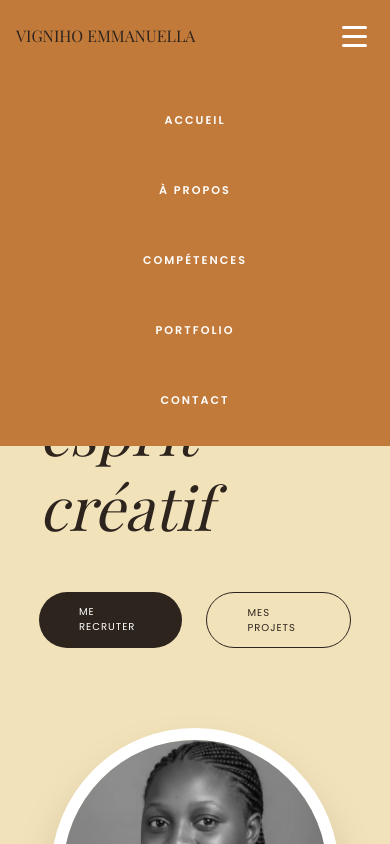
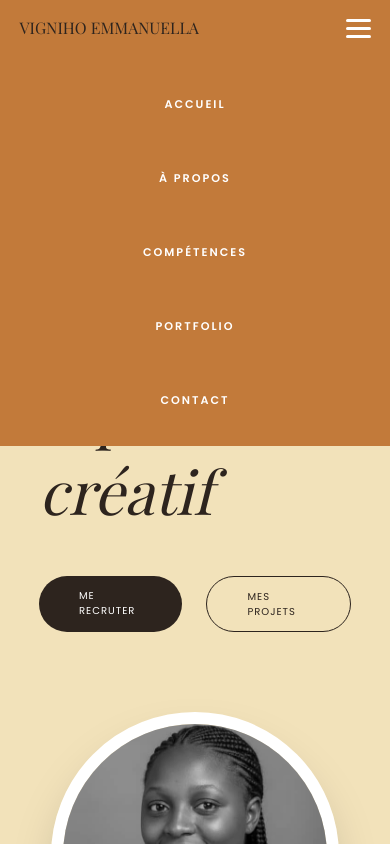
Before and after one commit to vignihoemmanuella/portfolio, a plain HTML site: page index.html in a window 390 px wide. Both pictures are taken after a click on the button 354 px from the left and 36 px from the top of the page. Shown: the top 844 px of the page. Drawn offline with nearby package versions, Linux system fonts and the light colour scheme; a web font is replaced by a local one.

Commit message:
Update index.html

```diff
--- a/index.html
+++ b/index.html
@@ -226,24 +226,66 @@ nav ul {
         margin: 15px 0;
     }
 }
+
+.hamburger {
+    display: none;
+}
+
+nav ul {
+    display: flex;
+    list-style: none;
+    gap: 20px;
+}
+
+
+@media screen and (max-width: 768px) {
+    .hamburger {
+        display: flex;
+        flex-direction: column;
+        gap: 5px;
+        cursor: pointer;
+        background: none;
+        border: none;
+    }
+
+    .hamburger span {
+        width: 25px;
+        height: 3px;
+        background-color: white;
+    }
+
+    nav ul {
+        display: none;
+        flex-direction: column;
+        position: absolute;
+        top: 100%;
+        left: 0;
+        width: 100%;
+        background-color: var(--accent);
+        padding: 20px 0;
+    }
+
+
+    nav ul.active {
+        display: flex;
+    }
+}
     </style>
 </head>
 <body>
-<nav class="flex justify-between items-center p-4 relative">
+<nav>
     <div class="logo">VIGNIHO EMMANUELLA</div>
-
-    <ul id="nav-list" class="hidden md:flex gap-4">
+    <ul id="nav-list">
         <li><a href="#home">Accueil</a></li>
         <li><a href="#about">À propos</a></li>
         <li><a href="#skills">Compétences</a></li>
         <li><a href="#portfolio">Portfolio</a></li>
         <li><a href="#contact">Contact</a></li>
     </ul>
-
-    <button class="hamburger md:hidden flex flex-col justify-center items-center gap-1.5 w-10 h-10 border-none bg-transparent" onclick="toggleMenu()" style="display: flex !important;">
-        <span style="display: block; width: 25px; height: 3px; background-color: white;"></span>
-        <span style="display: block; width: 25px; height: 3px; background-color: white;"></span>
-        <span style="display: block; width: 25px; height: 3px; background-color: white;"></span>
+    <button class="hamburger" onclick="toggleMenu()">
+        <span></span>
+        <span></span>
+        <span></span>
     </button>
 </nav>
 <div id="mobile-menu" class="hidden flex-col items-center gap-4 py-4 bg-black/90 md:hidden">
@@ -380,9 +422,9 @@ nav ul {
 
 </body>
 <script>
-function toggleMenu() {
-    const navList = document.querySelector('nav ul');
-    navList.classList.toggle('active');
-}
+    function toggleMenu() {
+        const navList = document.getElementById("nav-list");
+        navList.classList.toggle("active");
+    }
 </script>
 </html>
```
